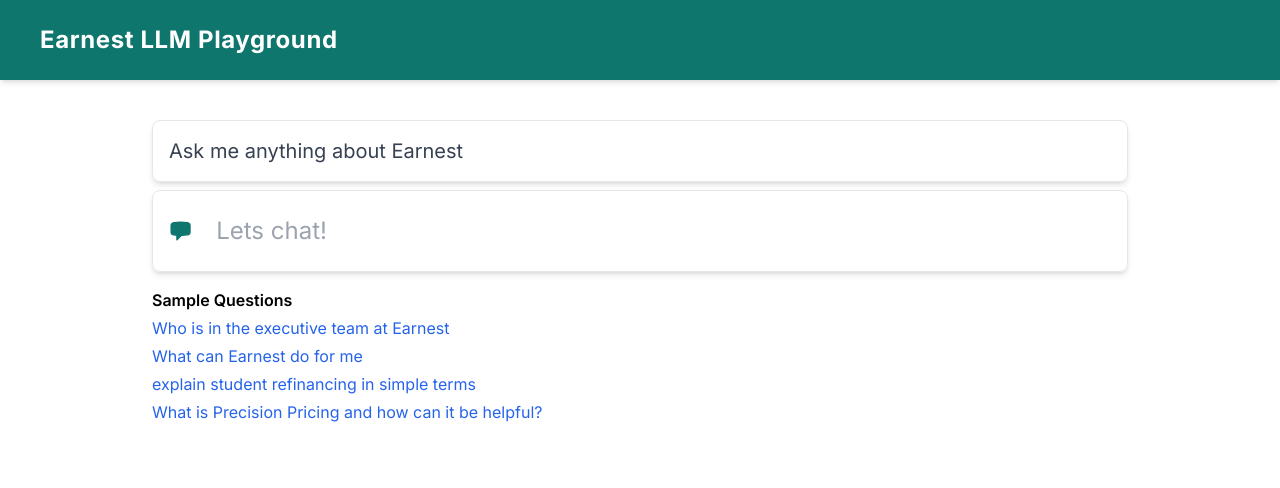
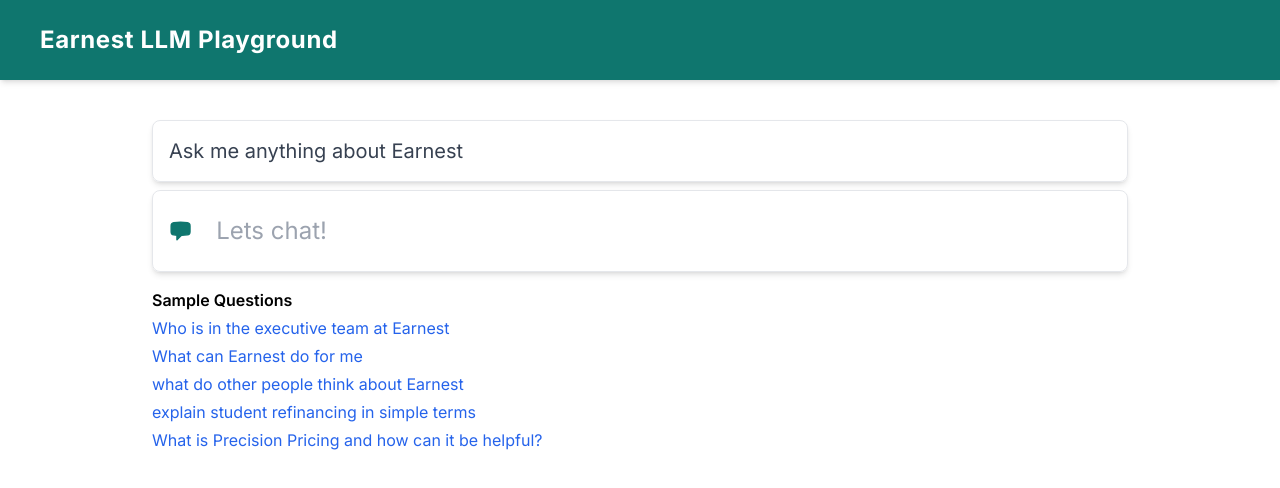
Before and after one commit to aqureshiest/earnest-llms-playground, a Next.js app: page /blog in a window 1280 px wide. Shown: the top 488 px of the page. Built offline with nearby package versions, Linux system fonts and the light colour scheme.

Commit message:
minor change

```diff
--- a/app/blog/page.tsx
+++ b/app/blog/page.tsx
@@ -19,6 +19,7 @@
     const [sampleQuestions, setSampleQuestions] = useState([
         "Who is in the executive team at Earnest",
         "What can Earnest do for me",
+        "what do other people think about Earnest",
         "explain student refinancing in simple terms",
         "What is Precision Pricing and how can it be helpful?",
     ]);
```
